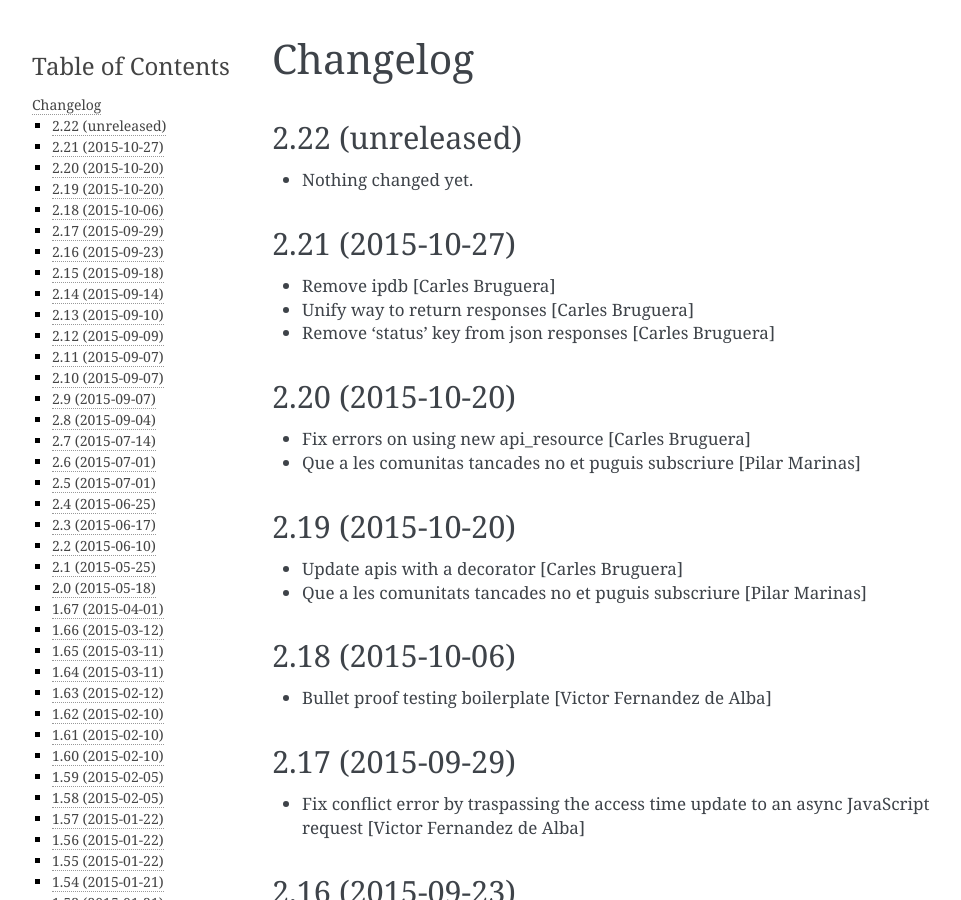
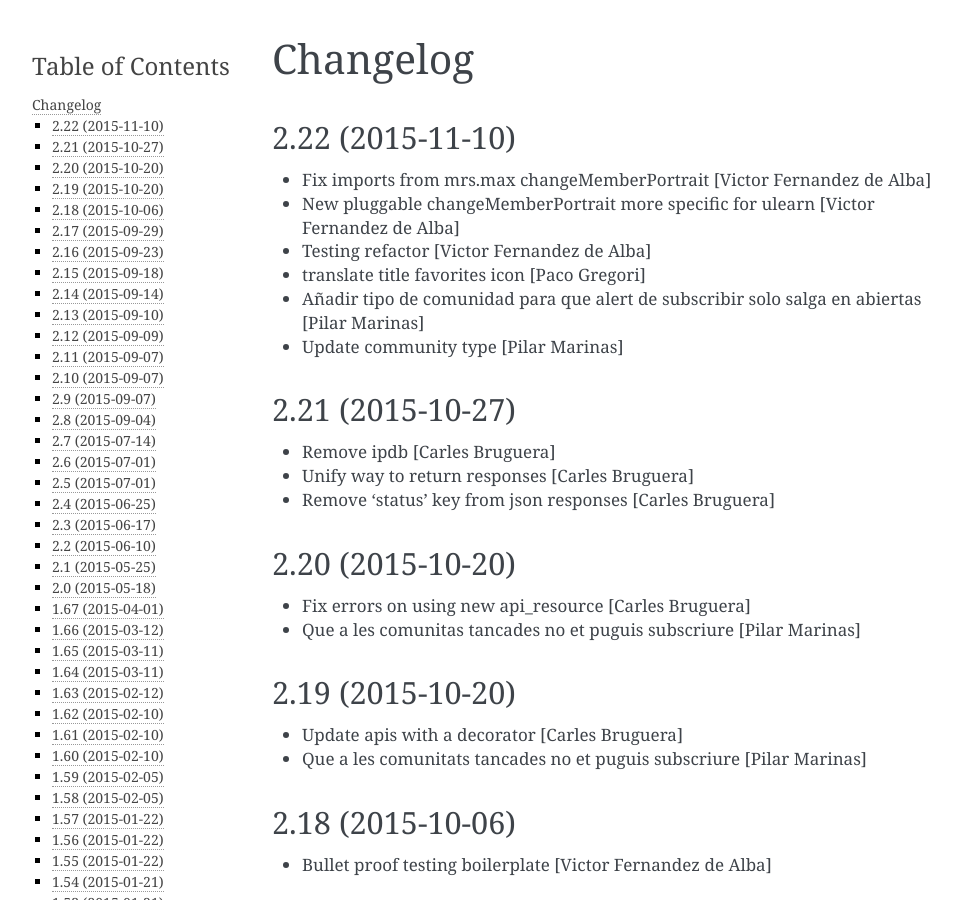
Before and after one commit to UPCnet/ulearn.core, a Sphinx documentation site: the page built from docs/HISTORY.rst, in a window 1280 px wide and 900 px high. Shown: the whole window, without its empty margins (148-1109 px from the left). Built offline with Sphinx 7.4.7, drawn with Linux system fonts in a browser that asks for light colours; pages that are not in the unit, such as notebooks, are missing from menus.

Commit message:
Preparing release 2.22

```diff
--- a/docs/HISTORY.rst
+++ b/docs/HISTORY.rst
@@ -1,11 +1,15 @@
 Changelog
 =========
 
-2.22 (unreleased)
+2.22 (2015-11-10)
 -----------------
 
-- Nothing changed yet.
-
+* Fix imports from mrs.max changeMemberPortrait [Victor Fernandez de Alba]
+* New pluggable changeMemberPortrait more specific for ulearn [Victor Fernandez de Alba]
+* Testing refactor [Victor Fernandez de Alba]
+* translate title favorites icon [Paco Gregori]
+* Añadir tipo de comunidad para que alert de subscribir solo salga en abiertas [Pilar Marinas]
+* Update community type [Pilar Marinas]
 
 2.21 (2015-10-27)
 -----------------
--- a/setup.py
+++ b/setup.py
@@ -1,7 +1,7 @@
 from setuptools import setup, find_packages
 import os
 
-version = '2.22.dev0'
+version = '2.22'
 
 README = open('README.rst').read()
 HISTORY = open(os.path.join('docs', 'HISTORY.rst')).read()
```
